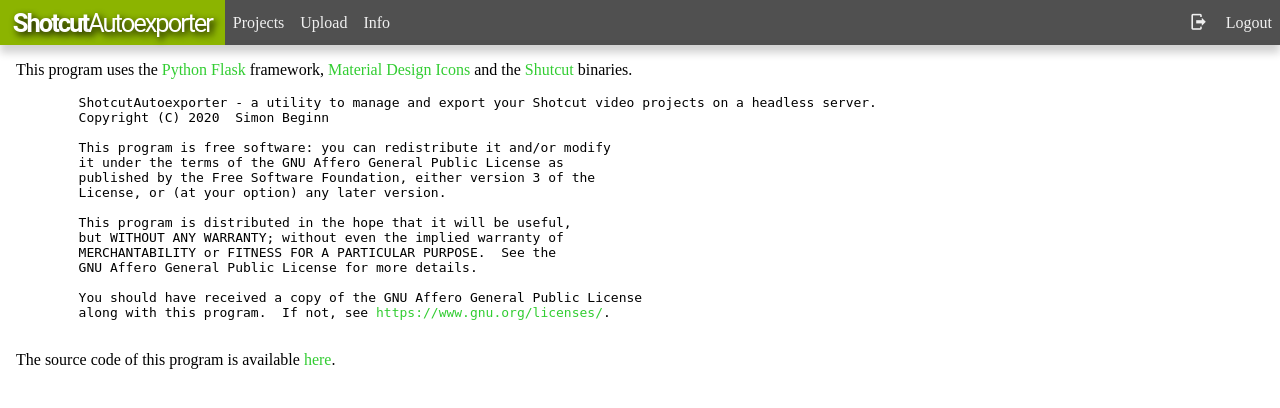
After one commit to simonmicro/Shotcut-Autoexporter, a Flask app: page /info in a window 1280 px wide. The commit adds this page. Shown: the top 408 px of the page. Run offline with Flask 2, Linux system fonts and the light colour scheme; a user stored in the database is signed in; parts of the project's set-up code (start-up, migrations or seed data) failed here and were passed over; some libraries are stand-ins or nearby versions.

Commit message:
Added license and program info

```diff
--- a/app/routes.py
+++ b/app/routes.py
@@ -109,6 +109,11 @@ def logout():
     logout_user()
     return redirect(url_for('login'))
 
+@fApp.route('/info')
+@login_required
+def info():
+    return render_template('info.html', title='Info')
+
 @fApp.route('/list')
 @login_required
 def list():
--- /dev/null
+++ b/app/templates/info.html
@@ -0,0 +1,31 @@
+{% extends "main.html" %}
+
+{% block main_head %}
+    <style>
+        a.highlight {
+            color: limegreen;
+        }
+    </style>
+{% endblock %}
+
+{% block main %}
+    <p>This program uses the <a class="highlight" href="https://flask.palletsprojects.com/en/1.1.x/">Python Flask</a> framework, <a class="highlight" href="https://materialdesignicons.com/">Material Design Icons</a> and the <a class="highlight" href="https://shotcut.org/">Shutcut</a> binaries.</p>
+    <pre>
+        ShotcutAutoexporter - a utility to manage and export your Shotcut video projects on a headless server.
+        Copyright (C) 2020  Simon Beginn
+
+        This program is free software: you can redistribute it and/or modify
+        it under the terms of the GNU Affero General Public License as
+        published by the Free Software Foundation, either version 3 of the
+        License, or (at your option) any later version.
+
+        This program is distributed in the hope that it will be useful,
+        but WITHOUT ANY WARRANTY; without even the implied warranty of
+        MERCHANTABILITY or FITNESS FOR A PARTICULAR PURPOSE.  See the
+        GNU Affero General Public License for more details.
+
+        You should have received a copy of the GNU Affero General Public License
+        along with this program.  If not, see <a class="highlight" href="https://www.gnu.org/licenses/">https://www.gnu.org/licenses/</a>.
+    </pre>
+    <p>The source code of this program is available <a class="highlight" href="https://gitlab.simonmicro.de/simonmicro/shotcut-autoexporter">here</a>.</p>
+{% endblock %}
--- a/app/templates/main.html
+++ b/app/templates/main.html
@@ -11,6 +11,7 @@
         <span id="app-title" href="/"><b>Shotcut</b>Autoexporter</span>
         <a href="{{ url_for('list') }}" class="nav-link">Projects</a>
         <a href="{{ url_for('upload') }}">Upload</a>
+        <a href="{{ url_for('info') }}">Info</a>
         <span class="spacer"></span>
         <a class="mdi mdi-logout" href="{{ url_for('logout') }}"></a>
         <a href="{{ url_for('logout') }}">Logout</a>
```
Also changed, not shown: 1 other file.
